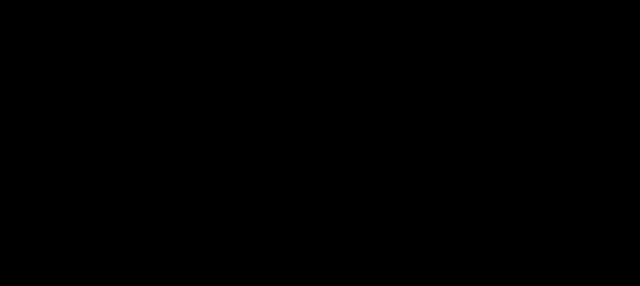
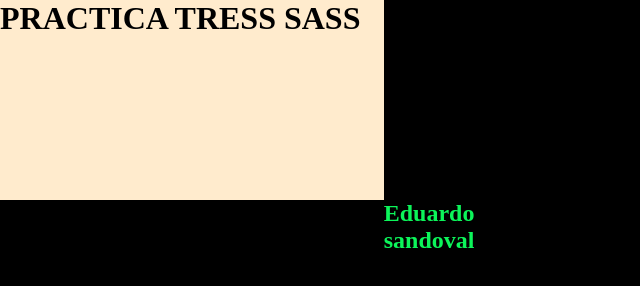
Before and after one commit to eduardosandov/practica-tres-sass, a plain HTML site: page index.html in a window 1280 px wide. Shown: the whole page, without its empty margins (0-640 px from the left). Drawn offline with nearby package versions, Linux system fonts and the light colour scheme; files that its build step writes are made by us from their sources.

Commit message:
Update styles.scss

```diff
--- a/styles.scss
+++ b/styles.scss
@@ -1,3 +1,24 @@
+* {
+    margin: 0;
+    padding: 0;
+}
 body {
     background: black;
 }
+header {
+    position: absolute;
+    display: flex;
+}
+.header__container {
+    background: blanchedalmond;
+    width: 80%;
+    height: 200px;
+    margin: 0 auto;
+}
+.container {
+
+}
+.container h2{
+    margin-top: 200px;
+    color: rgb(12, 245, 90);
+}
```
